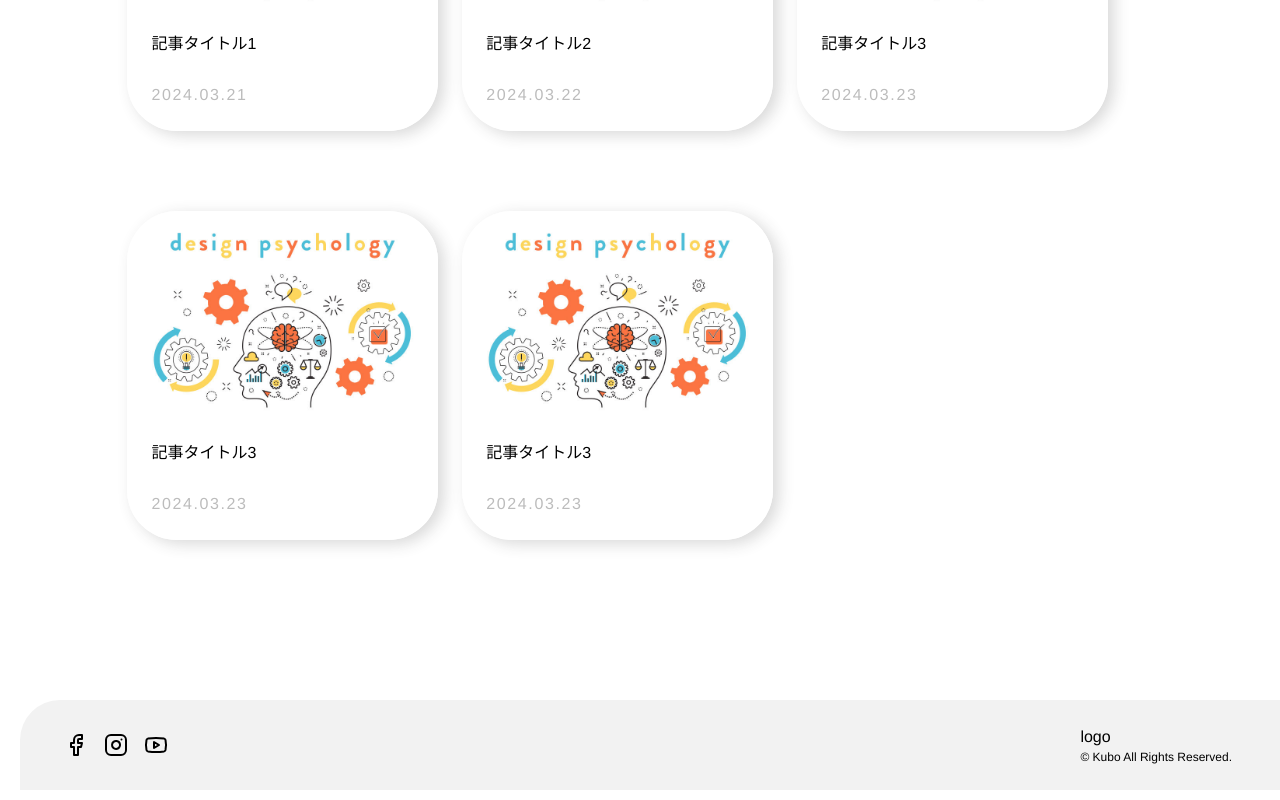
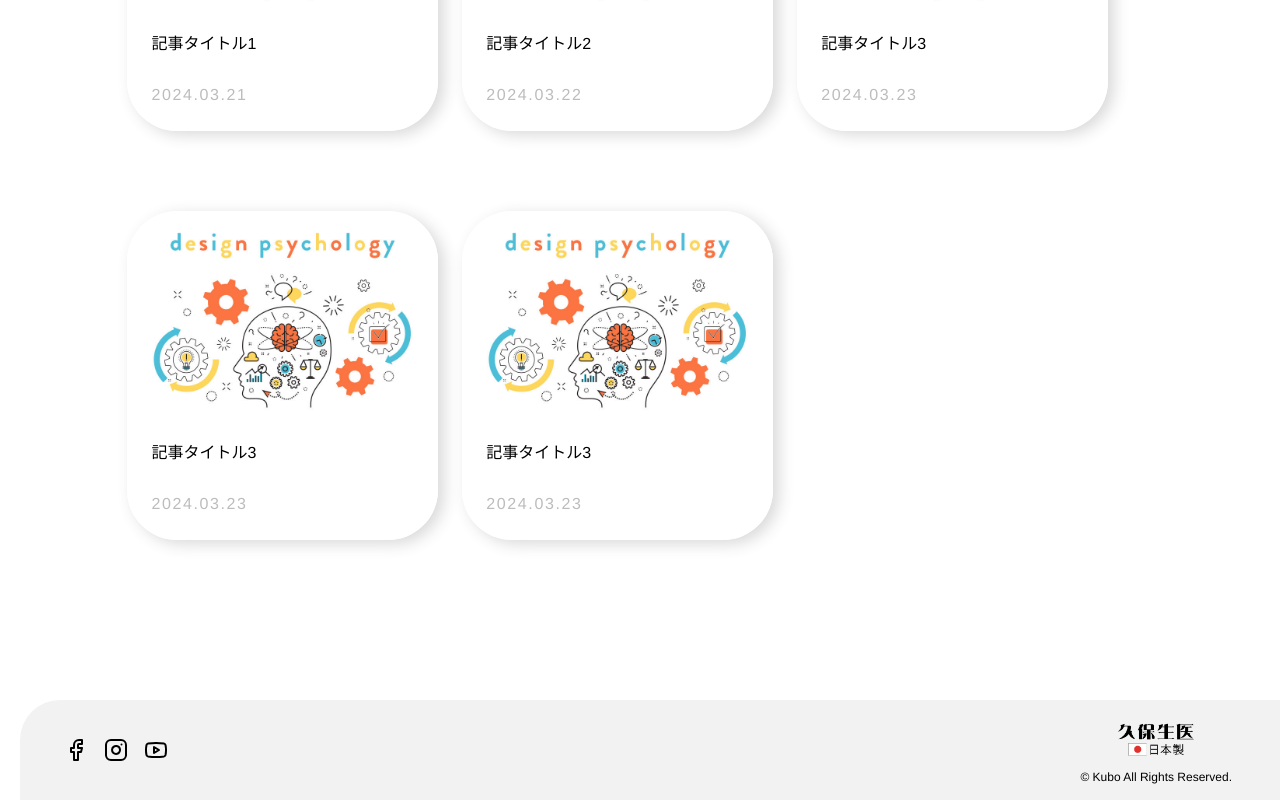
Before and after one commit to ppppppsmash/pj-kubo, a Next.js app: page /news in a window 1280 px wide. Shown: the part 1023-1823 px from the top of the page. Built offline with nearby package versions, Linux system fonts and the light colour scheme.

Commit message:
feat: Logo props

```diff
--- a/components/Footer.tsx
+++ b/components/Footer.tsx
@@ -1,11 +1,12 @@
 import { Facebook, Instagram, Youtube } from 'lucide-react'
+import { Logo } from './Logo'
 
 export function Footer() {
   return (
     <div className="flex justify-between flex-wrap ml-5 items-center">
       {/* ↓ w-[calc(100%_-_80px)] */}
       <div
-        className="w-full flex flex-wrap justify-between items-center px-7 h-[90px] overflow-hidden rounded-tl-[40px]
+        className="w-full flex sm:flex-wrap justify-between items-center sm:px-7 h-[100px] overflow-hidden rounded-tl-[40px]
           bg-gray"
       >
         <div className="flex items-center gap-x-4 ml-4">
@@ -21,8 +22,8 @@ export function Footer() {
         </div>
 
         <div className="mr-5">
-          <div>logo</div>
-          <p className="text-xs">© Kubo All Rights Reserved.</p>
+          <Logo style={"w-[80px] pt-3 mb-2"} />
+          <small className="text-xs">© Kubo All Rights Reserved.</small>
         </div>
       </div>
 
--- a/components/Logo.tsx
+++ b/components/Logo.tsx
@@ -1,8 +1,16 @@
 import Link from 'next/link'
+import { cn } from '@/lib/utils'
 
-export function Logo() {
+interface Style {
+  style?: string
+}
+
+export function Logo({ style }: Style ) {
   return (
-    <div className="w-[120px] mx-auto pt-6 mb-4">
+    <div className={cn(
+      "w-[120px] mx-auto pt-6 mb-4",
+      style
+    )}>
       <Link href="/">
         <img
           className="w-full"
```
